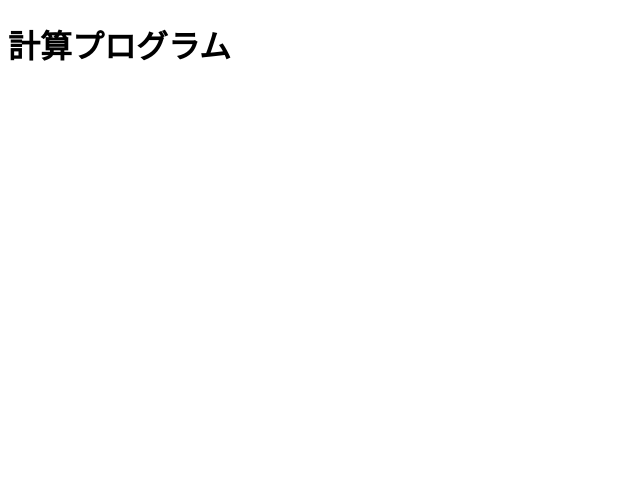
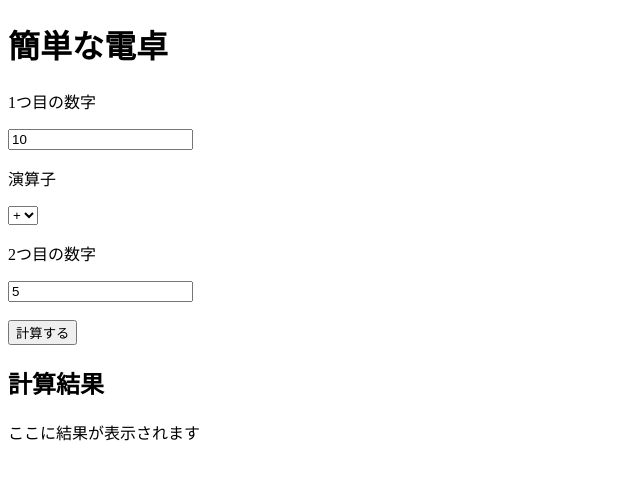
Before and after one commit to c3250078/www, a plain HTML site: page kadai7/Web2_7-3.html in a window 1280 px wide. Shown: the whole page, without its empty margins (0-640 px from the left). Drawn offline with Linux system fonts and the light colour scheme.

Commit message:
2026/11/23

```diff
--- a/kadai7/Web2_7-3.html
+++ b/kadai7/Web2_7-3.html
@@ -3,11 +3,33 @@
 <html lang="ja">
 <head>
     <meta charset="UTF-8">
-    <title>計算プログラム</title>
+    <meta name="viewport" content="width=device-width, initial-scale=1.0">
+    <title>簡単な電卓</title>
 </head>
 <body>
 
-    <h1>計算プログラム</h1>
+    <h1>簡単な電卓</h1>
+
+    <p>1つ目の数字</p>
+    <input type="number" id="op1" value="10">
+
+    <p>演算子</p>
+    <select id="operator">
+        <option value="+">+</option>
+        <option value="-">-</option>
+        <option value="*">*</option>
+        <option value="/">/</option>
+    </select>
+
+    <p>2つ目の数字</p>
+    <input type="number" id="op2" value="5">
+
+    <br><br>
+
+    <button onclick="calculate()">計算する</button>
+
+    <h2>計算結果</h2>
+    <p id="result">ここに結果が表示されます</p>
 
     <script>
         function calculateResult(op1, op2, operator) {
@@ -39,10 +61,24 @@
             return result;
         }
 
-        console.log(calculateResult(10, 5, "+"));
-        console.log(calculateResult(10, 5, "-"));
-        console.log(calculateResult(10, 5, "*"));
-        console.log(calculateResult(10, 5, "/"));
+        function calculate() {
+            const op1 = Number(document.getElementById("op1").value);
+            const op2 = Number(document.getElementById("op2").value);
+            const operator = document.getElementById("operator").value;
+
+            try {
+                if (operator === "/" && op2 === 0) {
+                    throw new Error("0で割ることはできません");
+                }
+
+                const answer = calculateResult(op1, op2, operator);
+
+                document.getElementById("result").textContent = answer;
+
+            } catch (error) {
+                document.getElementById("result").textContent = error.message;
+            }
+        }
     </script>
 
 </body>
```
